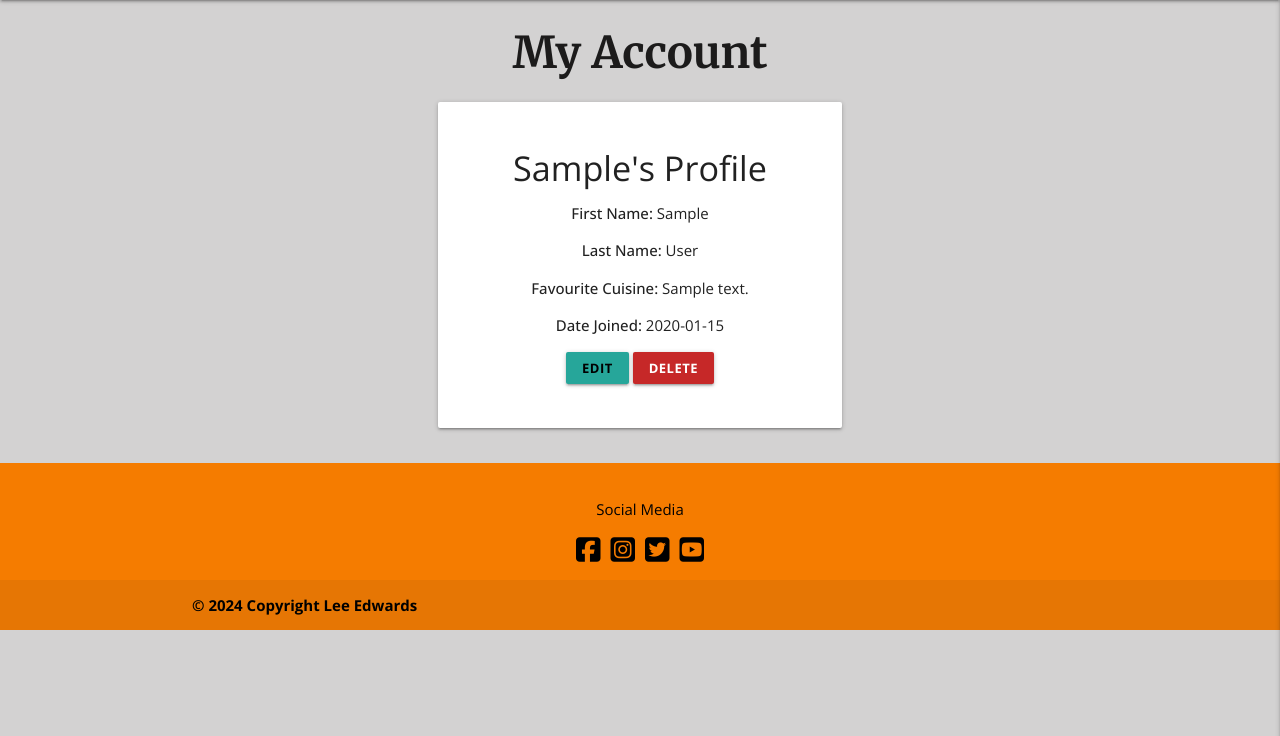
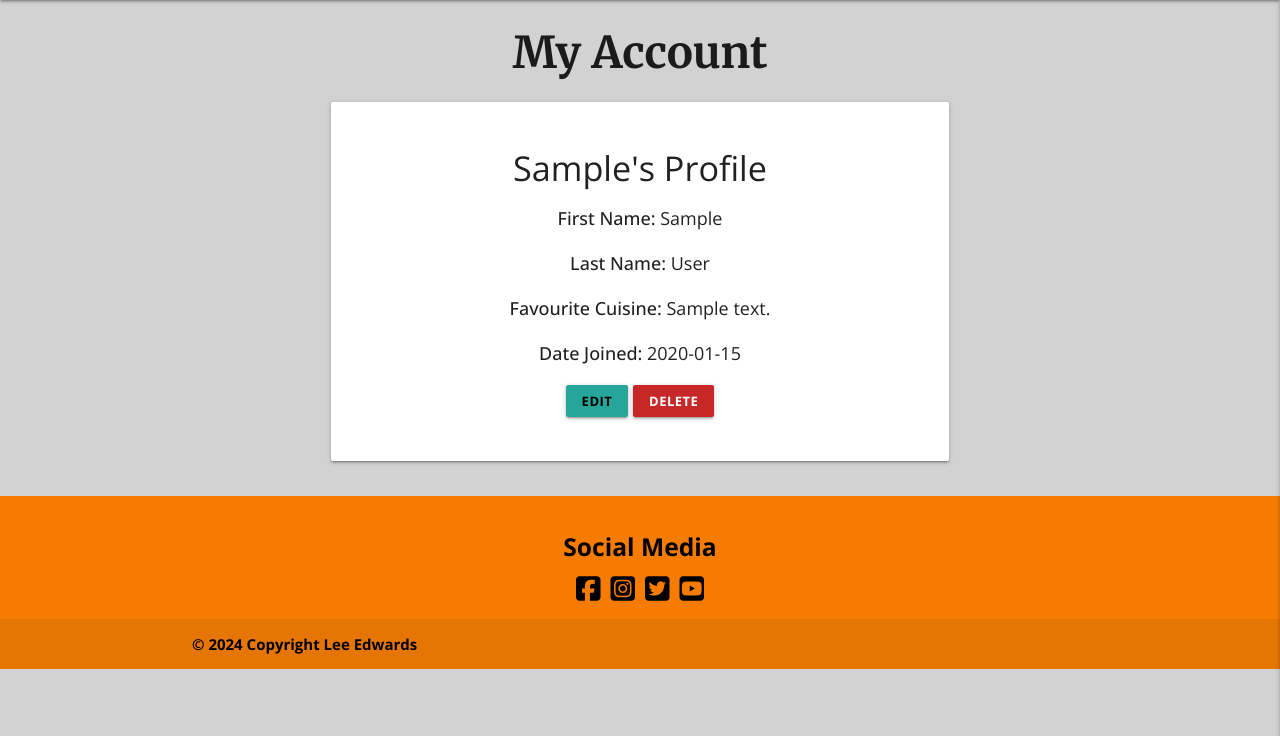
Before and after one commit to LeeEd1/MS3-project, a Flask app: page /account/admin in a window 1280 px wide. Shown: the part 64-800 px from the top of the page. Run offline with Flask 3, Linux system fonts and the light colour scheme; the visitor is signed in with stand-in values (Sample User, id 1); a database or web service that is not in the repository returns one stand-in record (values such as "Sample title"); some libraries are stand-ins or nearby versions.

Commit message:
minor changes

```diff
--- a/templates/account.html
+++ b/templates/account.html
@@ -4,8 +4,8 @@
     <h3 class="center-align">My Account</h3>
     <!-- Account card with details of user -->
     <div class="row">
-        <div class="col s12 m4 offset-m4">
-            <div class="card-panel">
+        <div class="col s12 m6 offset-m3">
+            <div class="card-panel account">
                 <div class="row">
                     <h4 class="center-align">{{user.username.capitalize()}}'s Profile</h4>
                     <div class="center-align">
--- a/templates/base.html
+++ b/templates/base.html
@@ -92,7 +92,7 @@
   <footer class="page-footer orange darken-2">
     <div class="container">
       <div class="social">
-        <p class="black-text center-align">Social Media</p>
+        <h5 class="black-text center-align">Social Media</h5>
         <ul class="socials">
           <li>
             <a class="grey-text text-lighten-3" href="http://www.facebook.com" target="_blank" aria-label="Facebook">
```
